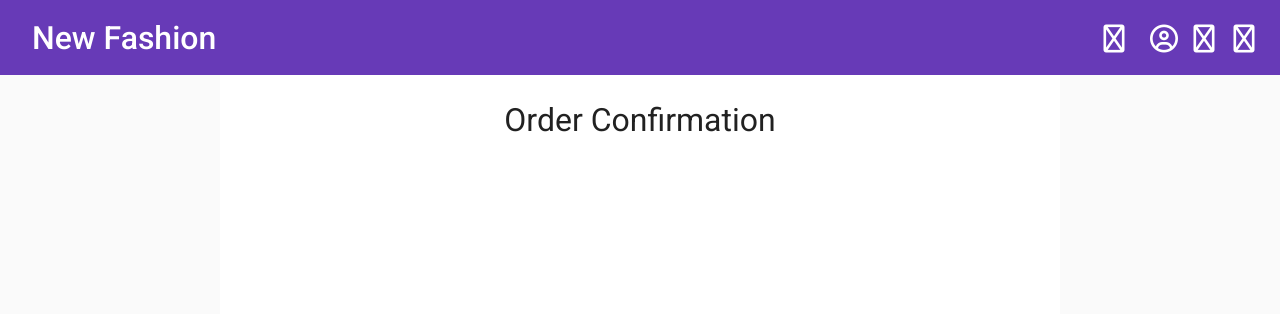
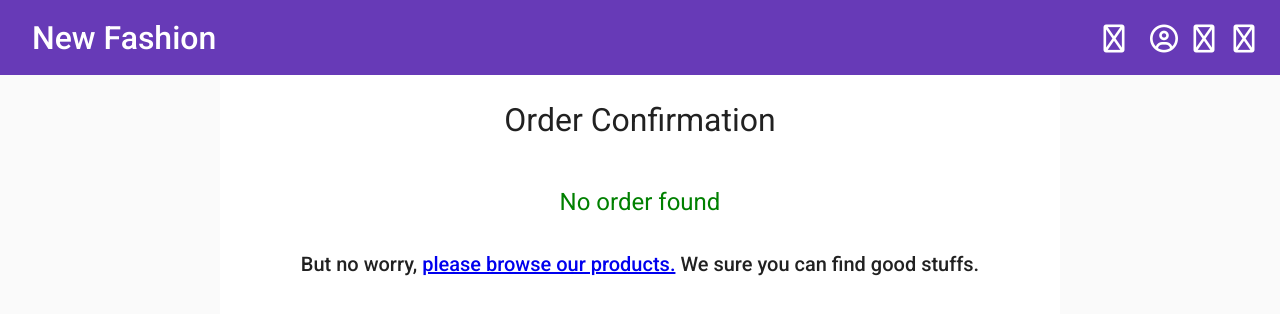
Before and after one commit to hungtruongquoc/udacity-store-front, an Angular app: page /orders in a window 1280 px wide. Shown: the top 314 px of the page. Built offline with nearby package versions, Linux system fonts and the light colour scheme.

Commit message:
20210602: Added new content for empty order page

```diff
--- a/src/modules/order/order-confirmation/order-confirmation.component.html
+++ b/src/modules/order/order-confirmation/order-confirmation.component.html
@@ -14,3 +14,9 @@
     <a routerLink="/">Continue shopping</a>
   </h2>
 </ng-container>
+<ng-container *ngIf="!order || !order.cardNumber">
+  <h1 style="color: green; text-align: center; margin-top: 50px">No order found</h1>
+  <h2 class="action-container" style="margin-top: 30px; text-align: center">
+    But no worry, <a routerLink="/">please browse our products.</a> We sure you can find good stuffs.
+  </h2>
+</ng-container>
```
